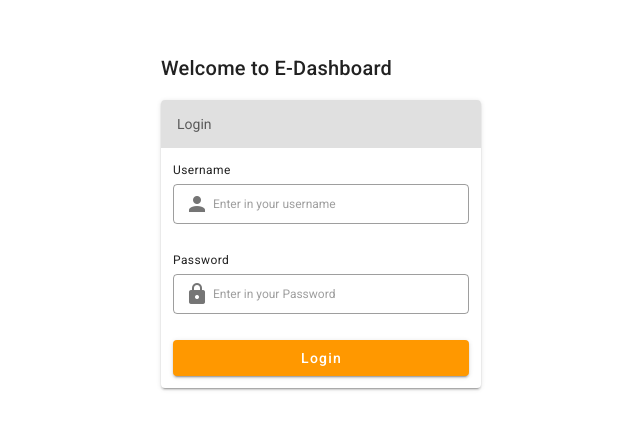
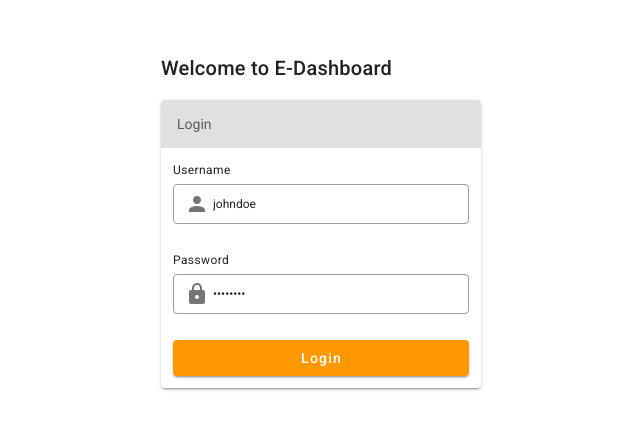
Before and after one commit to backendpapa/edashboard, a Vue app: page / in a window 1280 px wide. Shown: the part 180-610 px from the top of the page, without its empty margins (319-959 px from the left). Built offline with nearby package versions, Linux system fonts and the light colour scheme.

Commit message:
make it better

```diff
--- a/src/views/Login.vue
+++ b/src/views/Login.vue
@@ -9,10 +9,10 @@
            </v-subheader>
            <div class="pa-3">
              <p class="text-caption ">Username</p>
-             <v-text-field outlined dense prepend-inner-icon="mdi-account" class="text-caption mt-n3" placeholder="Enter in your username"></v-text-field>
+             <v-text-field outlined dense prepend-inner-icon="mdi-account" v-model="username" class="text-caption mt-n3" placeholder="Enter in your username"></v-text-field>
 
               <p class="text-caption ">Password</p>
-             <v-text-field outlined dense prepend-inner-icon="mdi-lock" class="text-caption mt-n3" placeholder="Enter in your Password"></v-text-field>
+             <v-text-field type="password" outlined dense v-model="password" prepend-inner-icon="mdi-lock" class="text-caption mt-n3" placeholder="Enter in your Password"></v-text-field>
              <v-btn block @click="login" style="text-transform:none" class="orange" dark> Login</v-btn>
            </div>
          </v-card>
@@ -25,7 +25,8 @@
 export default {
   data(){
     return {
-
+      username:"johndoe",
+      password:"12345678"
     }
   },
   methods:{
```
